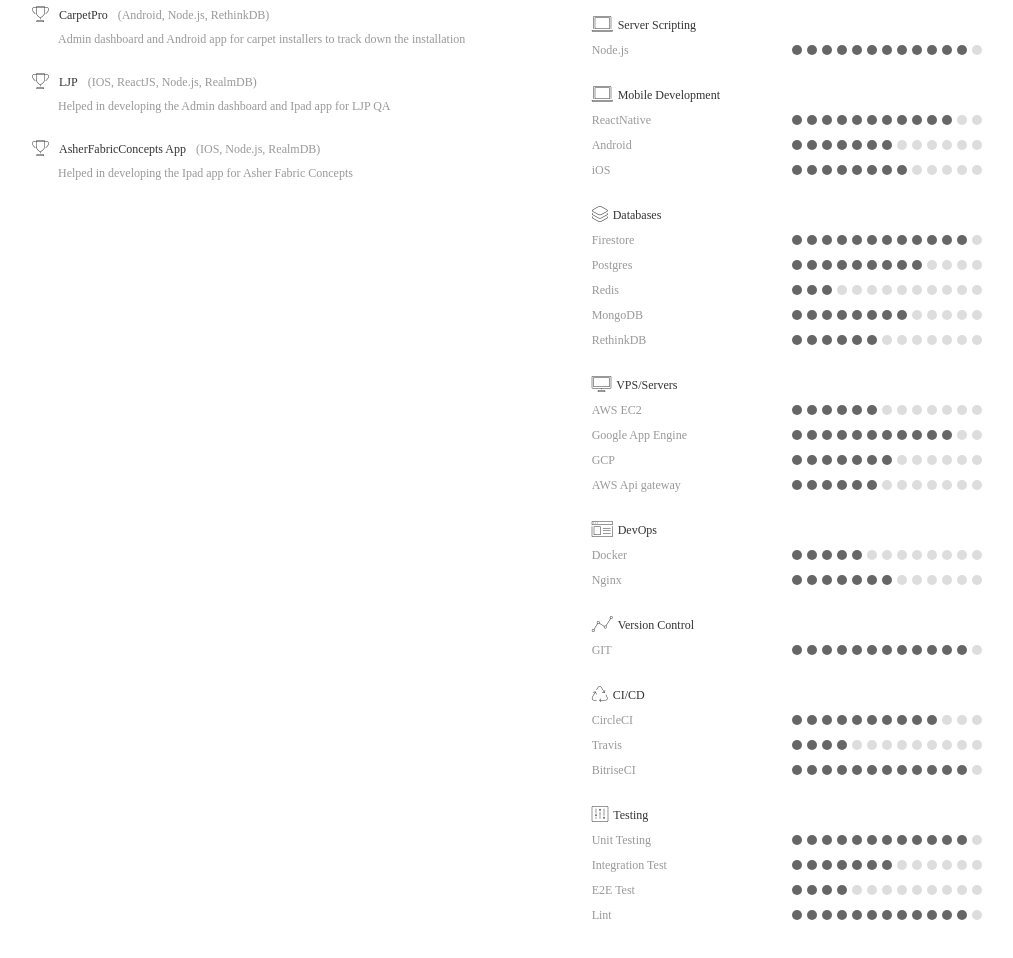
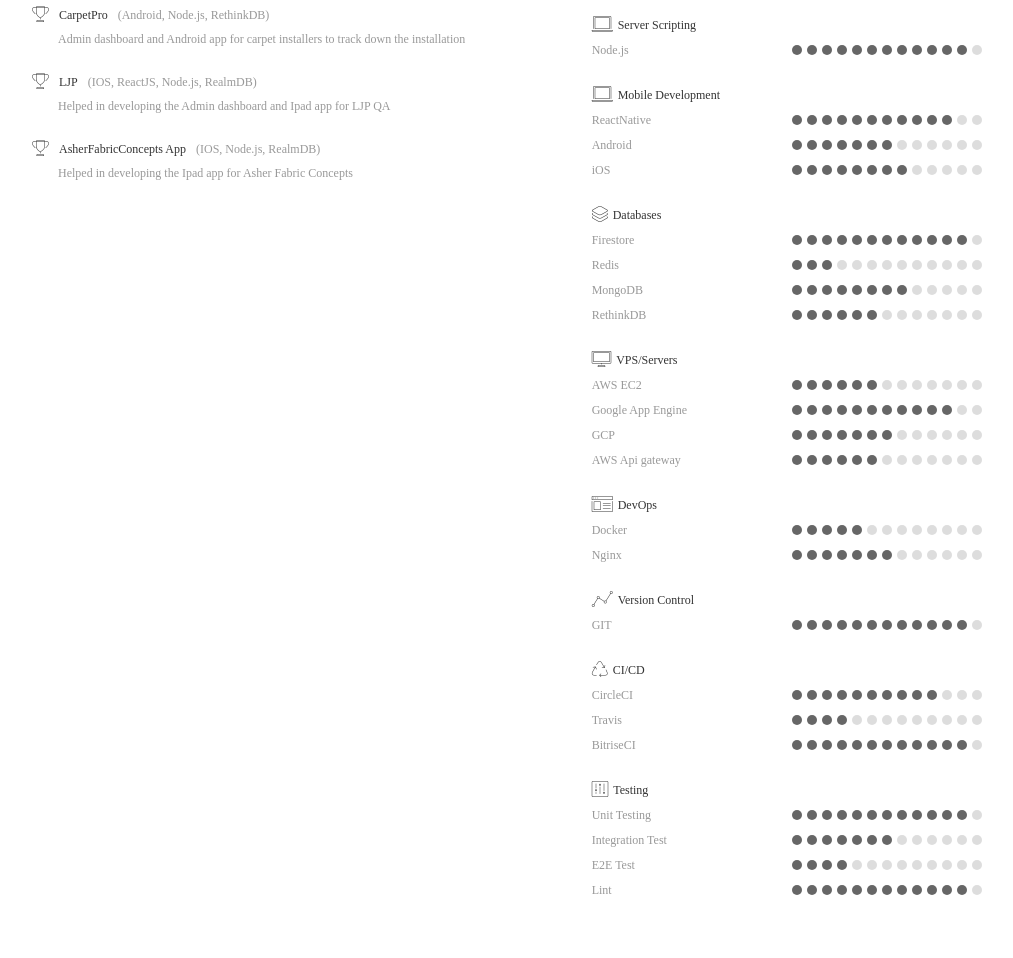
Before and after one commit to jojonarte/jojonarte.github.io, a plain HTML site: page index.html in a window 1280 px wide. Shown: the part 875-1833 px from the top of the page, without its empty margins (80-1093 px from the left). Drawn offline with Linux system fonts and the light colour scheme.

Commit message:
fix wrong info

```diff
--- a/index.html
+++ b/index.html
@@ -334,24 +334,6 @@
                                 <b></b>
                                 <b></b>
                                 <b></b>
-                                <em></em>
-                            </dd>
-                        </dl>
-                        <dl class="clearfix">
-                            <dt>Postgres</dt>
-                            <dd>
-                                <b></b>
-                                <b></b>
-                                <b></b>
-                                <b></b>
-                                <b></b>
-                                <b></b>
-                                <b></b>
-                                <b></b>
-                                <b></b>
-                                <em></em>
-                                <em></em>
-                                <em></em>
                                 <em></em>
                             </dd>
                         </dl>
```
